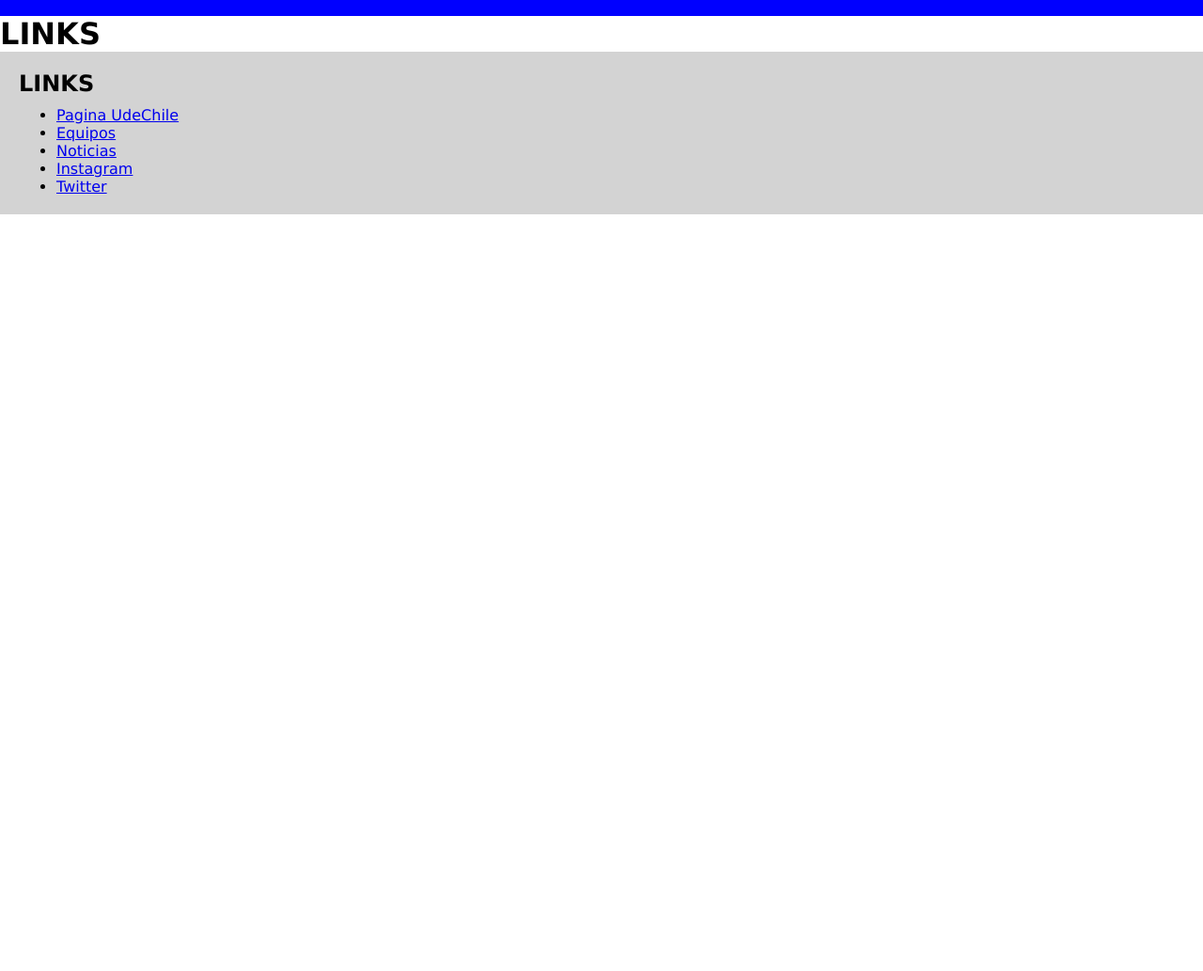
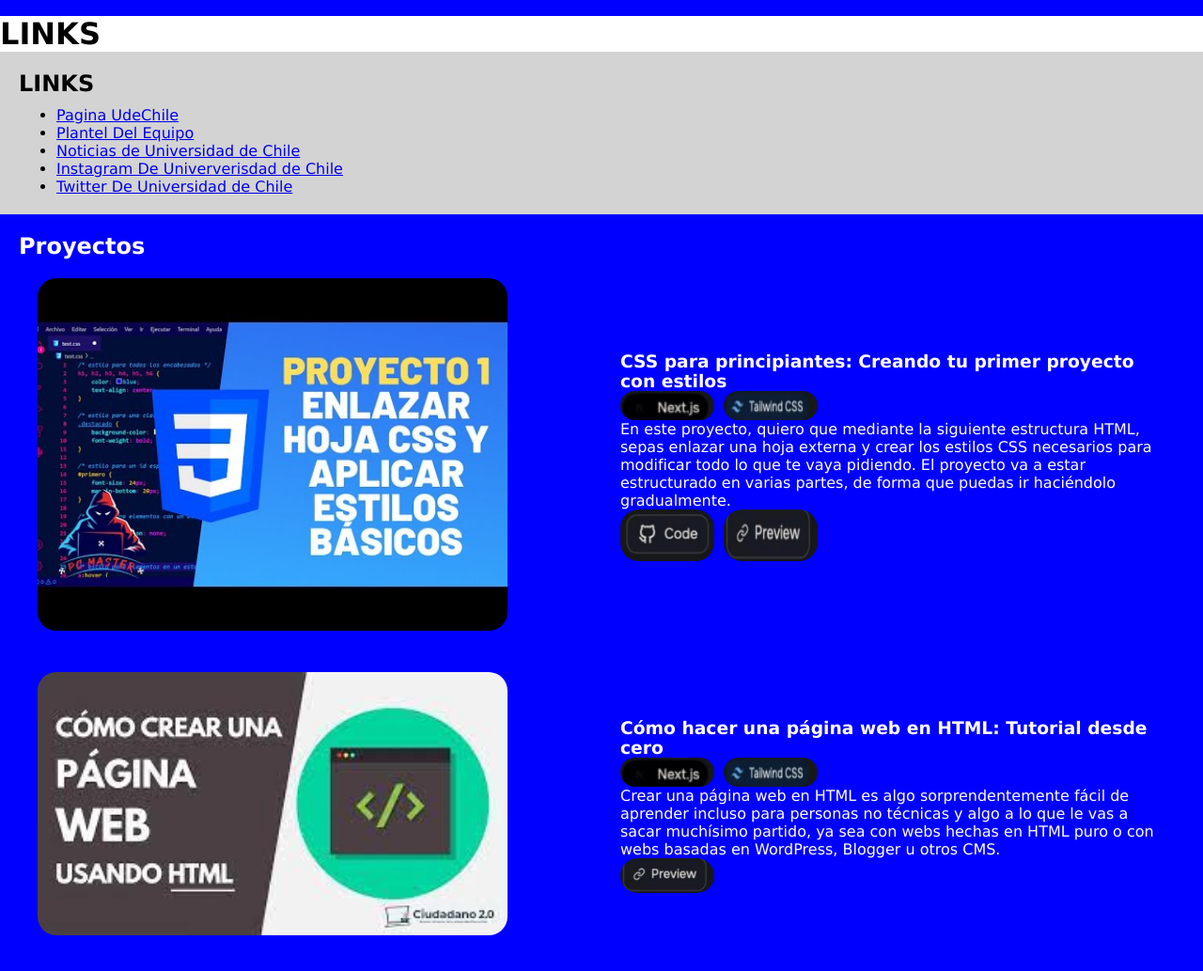
Before and after one commit to Galindoob/CERTMANE-FINAL, a plain HTML site: page index.html in a window 1280 px wide. Shown: the part 1715-2748 px from the top of the page at 94% size. Before the commit the page ends 1943 px from the top, so only its background shows below. Drawn offline with Linux system fonts and the light colour scheme.

Commit message:
certamen final echo

```diff
--- a/index.html
+++ b/index.html
@@ -42,15 +42,18 @@
         }
     </style>
 
-    <div class="seccion-con-imagen">
-        <div id="fondo" class="seccion-con-imagen">
-            <h1> Universidad de chile</h1>
+<div class="seccion-con-imagen">
+    <div id="fondo" class="seccion-con-imagen">
+        <div style="background-color:white; border-radius: 20%; font-family:'Courier New', Courier, monospace;">
+            <h1>UNIVERSIDAD DE CHILE</h1>
         </div>
     </div>
+</div>
 
-    <div style="text-align: center; background-color: red; width: 100%; border-radius: 20%;">
+
+<div style="text-align: center; background-color: red; width: 100%; border-radius: 20%;">
         <p style="font-family:Georgia, 'Times New Roman', Times, serif; color: wheat; font-size: 60px;padding-left: 20px; padding-right: 20px;">
-            ser un romantico viejero
+            Ser un Romantico Viajero
         </p>
     </div>
 
@@ -145,9 +148,61 @@
         <h2>LINKS</h2>
         <ul>
             <li><a href="https://www.udechile.cl/club/cda">Pagina UdeChile</a></li>
-            <li><a href="https://www.udechile.cl/equipos/masculino">Equipos</a></li>
-            <li><a href="https://www.udechile.cl/noticias/page/1">Noticias</a></li>
-            <li><a href="https://www.instagram.com/udechileoficial/">Instagram</a></li>
-            <li><a href="https://twitter.com/udechile?lang=es">Twitter</a></li>
+            <li><a href="https://www.udechile.cl/equipos/masculino">Plantel Del Equipo</a></li>
+            <li><a href="https://www.udechile.cl/noticias/page/1">Noticias de Universidad de Chile</a></li>
+            <li><a href="https://www.instagram.com/udechileoficial/">Instagram De Uniververisdad de Chile</a></li>
+            <li><a href="https://twitter.com/udechile?lang=es">Twitter De Universidad de Chile</a></li>
         </ul>
     </div>
+
+
+
+
+<section id="Proyectos">
+    <h1>Proyectos</h1>
+    <div class="proyecto-container">
+        <div class="imagen-proyecto1">
+            <img src="./hqdefault.jpg" alt="Proyecto 1">
+        </div>
+        <div class="texto-proyecto1">
+            <h3>CSS para principiantes: Creando tu primer proyecto con estilos</h3>
+            <div class="iconos-proyecto">
+                <img src="./icono1.png" alt="Icono 1" class="icono">
+                <img src="./icono2.png" alt="Icono 2" class="icono">
+            </div>
+            <p>En este proyecto, quiero que mediante la siguiente estructura HTML, sepas enlazar una hoja externa y crear los estilos CSS necesarios para modificar todo lo que te vaya pidiendo. El proyecto va a estar estructurado en varias partes, de forma que puedas ir haciéndolo gradualmente.</p>
+            <div class="imagenes-adicionales">
+                <img src="./icono3.png" alt="Code" class="imagen-adicional">
+                <img src="./icono4.png" alt="Preview" class="imagen-adicional">
+            </div>
+        </div>
+    </div>
+
+    <div class="proyecto-container2">
+        <div class="imagen-proyecto1">
+            <img src="./imagen 2 de proyecto.jpg" alt="Proyecto 2">
+        </div>
+        <div class="texto-proyecto1">
+            <h3>Cómo hacer una página web en HTML: Tutorial desde cero</h3>
+            <div class="iconos-proyecto">
+                <img src="./icono1.png" alt="Icono 1" class="icono">
+                <img src="./icono2.png" alt="Icono 2" class="icono">
+            </div>
+            <p>Crear una página web en HTML es algo sorprendentemente fácil de aprender incluso para personas no técnicas y algo a lo que le vas a sacar muchísimo partido, ya sea con webs hechas en HTML puro o con webs basadas en WordPress, Blogger u otros CMS.</p>
+            <div class="imagenes-adicionales">
+                <img src="./icono4.png" alt="Preview" class="imagen-adicional">
+        </div>
+    </div>
+</section>
+
+
+
+
+
+
+
+
+
+
+
+    </div>
--- a/style.css
+++ b/style.css
@@ -1,55 +1,41 @@
-/* Establece el margen de todos los elementos en 0 y el modelo de caja como border-box */
 *{
     margin: 0;
     box-sizing: border-box;
 }
-
-/* Estilos para el cuerpo de la página */
 body{
-    font-family: Verdana, Geneva, Tahoma, sans-serif; /* Define la fuente del texto */
+    font-family: Verdana, Geneva, Tahoma, sans-serif;
 }
 
-/* Estilos para el encabezado */
 .header{
-    background-color: blue; /* Establece el color de fondo del encabezado */
-    height: 100px; /* Establece la altura del encabezado */
-    position: relative; /* Establece la posición del encabezado como relativa */
-    width: 100%; /* Establece el ancho del encabezado al 100% del contenedor */
-    top: 0; /* Coloca el encabezado en la parte superior de su contenedor */
-    left: 0; /* Coloca el encabezado en la parte izquierda de su contenedor */
+    background-color: blue;
+    height: 100px;
+    position: relative;
+    width: 100%;
+    top: 0;
+    left: 0;
 }
-
-/* Estilos para la barra de navegación */
 .nav{
-    display: flex; /* Utiliza un contenedor flexible para la barra de navegación */
-    justify-content: space-between; /* Distribuye el espacio entre los elementos de la barra de navegación */
-    max-width: 1500px; /* Establece el ancho máximo de la barra de navegación */
-    margin: 0 auto; /* Centra la barra de navegación horizontalmente */
-    background-color: brown; /* Establece el color de fondo de la barra de navegación */
+    display: flex;
+    justify-content: space-between;
+    max-width: 1500px;
+    margin: 0 auto;
+    background-color: brown;
 }
-
-/* Estilos para el logotipo */
 .logo{
-    font-size: 30px; /* Define el tamaño del logotipo */
-    font-weight: bold; /* Establece la negrita para el logotipo */
-    padding: 0 40px; /* Establece el relleno del logotipo */
-    line-height: 80px; /* Establece la altura de línea del logotipo */
+    font-size: 30px;
+    font-weight: bold;
+    padding: 0 40px;
+    line-height: 80px;
 }
-
-/* Estilos para los enlaces de navegación */
 .nav-link{
     color: white; /* Establece el color del texto de los enlaces de navegación */
     text-decoration: none; /* Quita la decoración de subrayado de los enlaces de navegación */
 }
-
-/* Estilos para el menú de navegación */
 .nav-menu{
     display: flex; /* Utiliza un contenedor flexible para el menú de navegación */
     margin-right: 40px; /* Establece el margen derecho del menú de navegación */
     list-style: none; /* Quita los estilos de lista predeterminados */
 }
-
-/* Estilos para cada ítem del menú de navegación */
 .nav-menu-item{
     font-size: 18px; /* Define el tamaño del texto para cada ítem del menú */
     margin: 0 10px; /* Establece el margen horizontal para cada ítem del menú */
@@ -57,53 +43,47 @@ body{
     text-transform: uppercase; /* Transforma el texto a mayúsculas */
     width: max-content; /* Establece el ancho máximo para cada ítem del menú */
 }
-
-/* Estilos para los enlaces del menú de navegación al pasar el cursor por encima */
 .nav-menu-link:hover{
     color: rgba(226, 43, 169); /* Cambia el color del texto al pasar el cursor sobre los enlaces del menú */
 }
-
-/* Estilos para la sección de datos e intereses */
+.seccion-con-imagen {
+    position: relative; /* Permite posicionar el círculo correctamente */
+    font-size: 24px;
+    text-transform: uppercase;
+    color: black;
+    height: 600px; /* Ajusta la altura según tu diseño */
+    display: flex;
+    justify-content: center;
+    align-items: flex-end; /* Alinea el texto con el borde inferior */
+}
 .datos-intereses{
     background-color: blue; /* Establece el color de fondo de la sección de datos e intereses */
     margin-top: 20px; /* Establece el margen superior de la sección de datos e intereses */
     display: flex; /* Utiliza un contenedor flexible para la sección de datos e intereses */
 }
-
-/* Estilos para la sección de datos */
 .datos{
     margin-top: 20px; /* Establece el margen superior de la sección de datos */
     margin-bottom: 20px; /* Establece el margen inferior de la sección de datos */
     color: white; /* Establece el color del texto de la sección de datos */
     margin-left: 40px; /* Establece el margen izquierdo de la sección de datos */
 }
-
-/* Estilos para las imágenes dentro de la sección de datos */
 .datos img{
     border-radius: 30px; /* Establece el radio de borde para redondear las esquinas de la imagen */
     width: 200px; /* Establece el ancho de la imagen */
     height: 150px; /* Establece la altura de la imagen */
 }
-
-/* Estilos para la sección de enlaces */
 #enlaces {
     background-color: lightgray; /* Establece el color de fondo de la sección de enlaces */
     padding: 20px; /* Establece el relleno de la sección de enlaces */
 }
-
-/* Estilos para el título de la sección de enlaces */
 #enlaces h2 {
     font-size: 24px; /* Define el tamaño del título de la sección de enlaces */
     margin-bottom: 10px; /* Establece el margen inferior del título de la sección de enlaces */
 }
-
-/* Estilos para el contenedor de enlaces */
 .enlaces-contenedor {
     display: flex; /* Utiliza un contenedor flexible para los enlaces */
     flex-direction: column; /* Establece la dirección de la flexión como columna */
 }
-
-/* Estilos para cada enlace */
 .enlace {
     display: flex; /* Utiliza un contenedor flexible para cada enlace */
     align-items: center; /* Alinea los elementos dentro del contenedor del enlace */
@@ -115,8 +95,6 @@ body{
     border: 1px solid black; /* Establece un borde alrededor del contenedor del enlace */
     padding: 10px; /* Establece el relleno del contenedor del enlace */
 }
-
-/* Estilos para el enlace dentro del contenedor */
 .enlace a {
     text-decoration: none; /* Quita la decoración de subrayado del enlace */
     color: black; /* Establece el color del texto del enlace */
@@ -124,3 +102,70 @@ body{
     width: 100%; /* Establece el ancho del enlace al 100% del contenedor */
     display: inline-block; /* Permite que el enlace sea un bloque en línea */
 }
+#Proyectos {
+    background-color: blue; /* Color de fondo */
+    color: white; /* Color del texto */
+    padding: 20px; /* Espacio alrededor del contenido */
+}
+.proyecto-container {
+    display: flex; /* Alineación horizontal de los elementos */
+    align-items: center; /* Alineación vertical al centro */
+    justify-content: space-between; /* Espacio entre la imagen y el texto */
+}
+.imagen-proyecto1 {
+    width: 50%; /* Ancho de la imagen */
+    padding: 20px; /* Espacio alrededor de la imagen */
+}
+.imagen-proyecto1 img {
+    border-radius: 20px; /* Esquinas redondeadas */
+    max-width: 100%; /* Ajuste automático del ancho */
+}
+.texto-proyecto1 {
+    width: 50%; /* Ancho del texto */
+    padding: 20px; /* Espacio alrededor del texto */
+}
+.iconos-proyecto {
+    display: flex; /* Alinea los íconos horizontalmente */
+    justify-content: start; /* Alinea los íconos al inicio del contenedor */
+    gap: 10px; /* Espacio entre los íconos */
+}
+.icono {
+    width: 100px; /* Ancho del ícono */
+    height: auto; /* Altura automática para mantener la proporción */
+    transition: transform 0.3s ease; /* Transición suave para el efecto de hover */
+}
+.icono:hover {
+    transform: scale(1.1); /* Efecto de crecimiento al pasar el cursor */
+}
+.imagenes-adicionales {
+    display: flex; /* Alinea las imágenes horizontalmente */
+    justify-content: start; /* Alinea las imágenes al inicio del contenedor */
+    gap: 10px; /* Espacio entre las imágenes */
+}
+.imagen-adicional {
+    width: 100px; /* Ancho de las imágenes */
+    height: auto; /* Altura automática para mantener la proporción */
+    display: block; /* Asegura que las imágenes no estén en línea con otros elementos */
+}
+.proyecto-container,
+.proyecto-container2 {
+    display: flex; /* Alineación horizontal de los elementos */
+    align-items: center; /* Alineación vertical al centro */
+    justify-content: space-between; /* Espacio entre la imagen y el texto */
+}
+.imagen-proyecto1,
+.texto-proyecto1 {
+    width: 50%; /* Ancho del texto e imagen */
+    padding: 20px; /* Espacio alrededor del texto e imagen */
+}
+.imagen-proyecto1 img,
+.texto-proyecto1 img {
+    border-radius: 20px; /* Esquinas redondeadas */
+    max-width: 100%; /* Ajuste automático del ancho */
+}
+.imagen-proyecto1 img {
+    width: 500px; /* Establece un ancho fijo para la imagen */
+    height: auto; /* Mantiene la proporción de la imagen */
+    border-radius: 20px; /* Esquinas redondeadas */
+    max-width: 100%; /* Asegura que la imagen no exceda el ancho del contenedor */
+}
```
Also changed, not shown: hqdefault.jpg (added), icono1.png (added), icono2.png (added), icono3.png (added), icono4.png (added), imagen 2 de proyecto.jpg (added).
